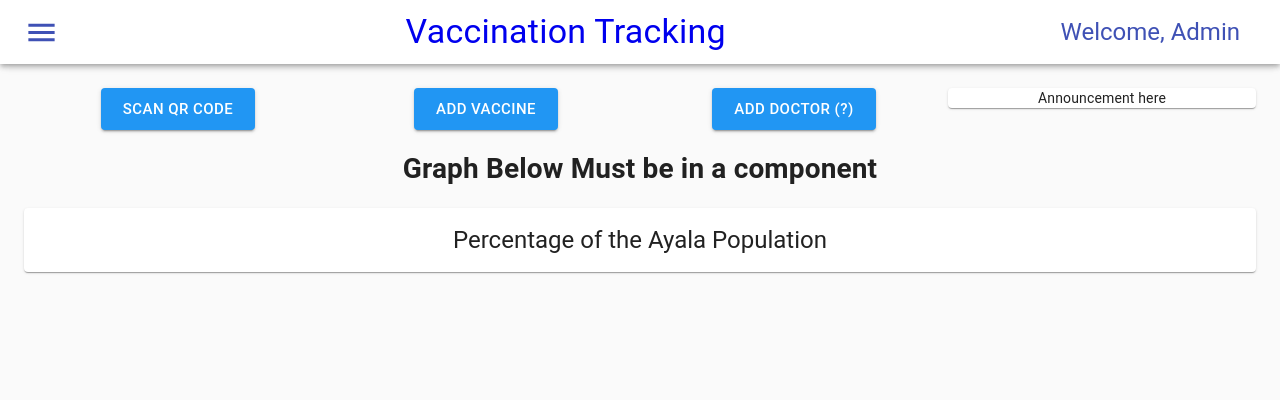
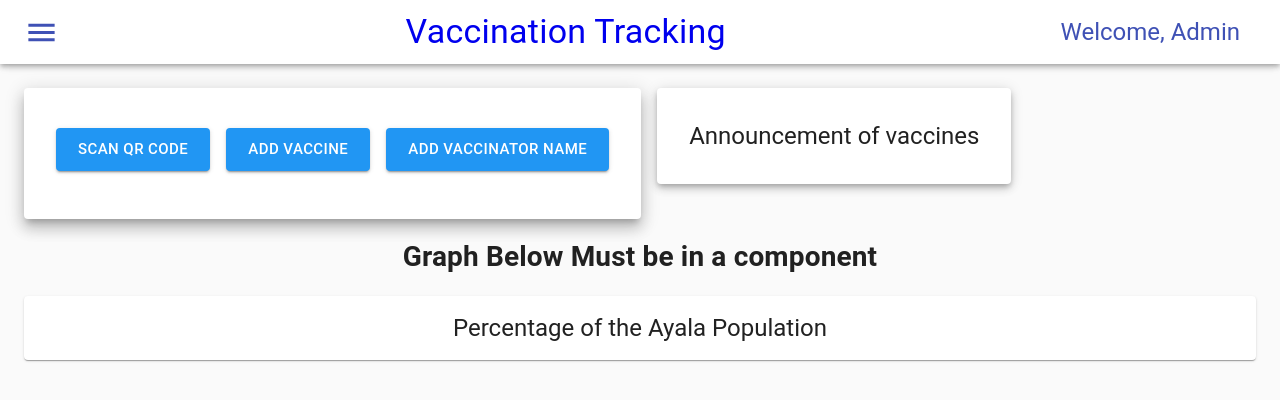
Before and after one commit to Jennelle186/VaccinationTracking, a React (Create React App) app: page /admin in a window 1280 px wide. Shown: the top 400 px of the page. Built offline with nearby package versions, Linux system fonts and the light colour scheme.

Commit message:
fixed the dashboard UI

```diff
--- a/src/Admin/Components/Dashboard/dashboard.js
+++ b/src/Admin/Components/Dashboard/dashboard.js
@@ -1,5 +1,14 @@
 import React from "react";
-import { Grid, makeStyles, Card, Typography } from "@material-ui/core";
+import {
+  Grid,
+  makeStyles,
+  Card,
+  Typography,
+  CardActionArea,
+  CardContent,
+  Paper,
+  CardHeader,
+} from "@material-ui/core";
 import ButtonForm from "../../../components/Forms/Button/button";
 
 const useStyles = makeStyles((theme) => ({
@@ -21,17 +30,36 @@ const Dashboard = () => {
         justifyContent="flex-start"
         alignItems="flex-start"
       >
-        <Grid item xs>
-          <ButtonForm>Scan QR Code</ButtonForm>
+        <Grid item>
+          <Card elevation={10}>
+            <CardContent>
+              <CardContent>
+                <Typography
+                  gutterBottom
+                  variant="h5"
+                  component="h2"
+                ></Typography>
+                <Typography variant="body2" color="textSecondary" component="p">
+                  <Grid container spacing={2}>
+                    <Grid item>
+                      <ButtonForm>Scan QR Code</ButtonForm>
+                    </Grid>
+                    <Grid item>
+                      <ButtonForm>Add Vaccine</ButtonForm>
+                    </Grid>
+                    <Grid item>
+                      <ButtonForm>Add Vaccinator Name</ButtonForm>
+                    </Grid>
+                  </Grid>
+                </Typography>
+              </CardContent>
+            </CardContent>
+          </Card>
         </Grid>
-        <Grid item xs>
-          <ButtonForm>Add Vaccine</ButtonForm>
-        </Grid>
-        <Grid item xs>
-          <ButtonForm>Add Doctor (?)</ButtonForm>
-        </Grid>
-        <Grid item xs>
-          <Card>Announcement here</Card>
+        <Grid item>
+          <Card elevation={5} style={{ marginLeft: "1rem", padding: "1rem" }}>
+            <CardHeader title="Announcement of vaccines" />
+          </Card>
         </Grid>
       </Grid>
       {/* Graph Below */}
```
